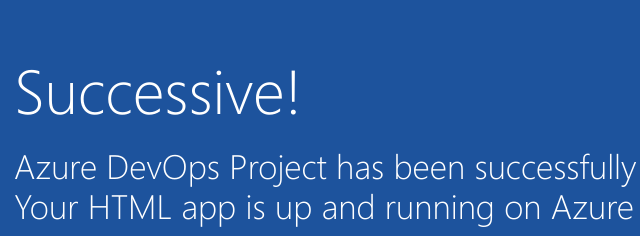
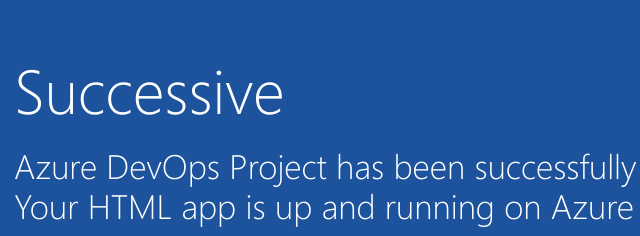
Before and after one commit to manishss/DevOpsCloud, a plain HTML site: page index.html in a window 1280 px wide. Shown: the part 325-561 px from the top of the page, 211-851 px from the left. Drawn offline with Linux system fonts and the light colour scheme.

Commit message:
cloudbuild updated

```diff
--- a/index.html
+++ b/index.html
@@ -18,7 +18,7 @@
             </a>
         </div>
             <div class="content-body">
-                <div class="success-text">Successive!</div>
+                <div class="success-text">Successive</div>
                 <div class="description line-1"> Azure DevOps Project has been successfully setup</div>
                 <div class="description line-2"> Your HTML app is up and running on Azure</div>
                 <div class="next-steps-container">
```
